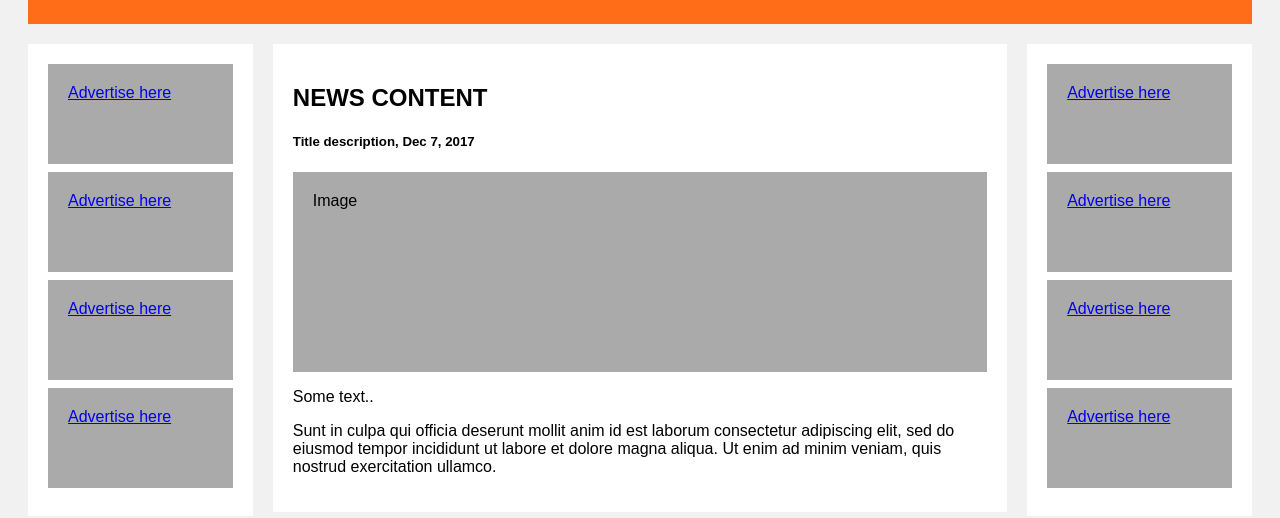
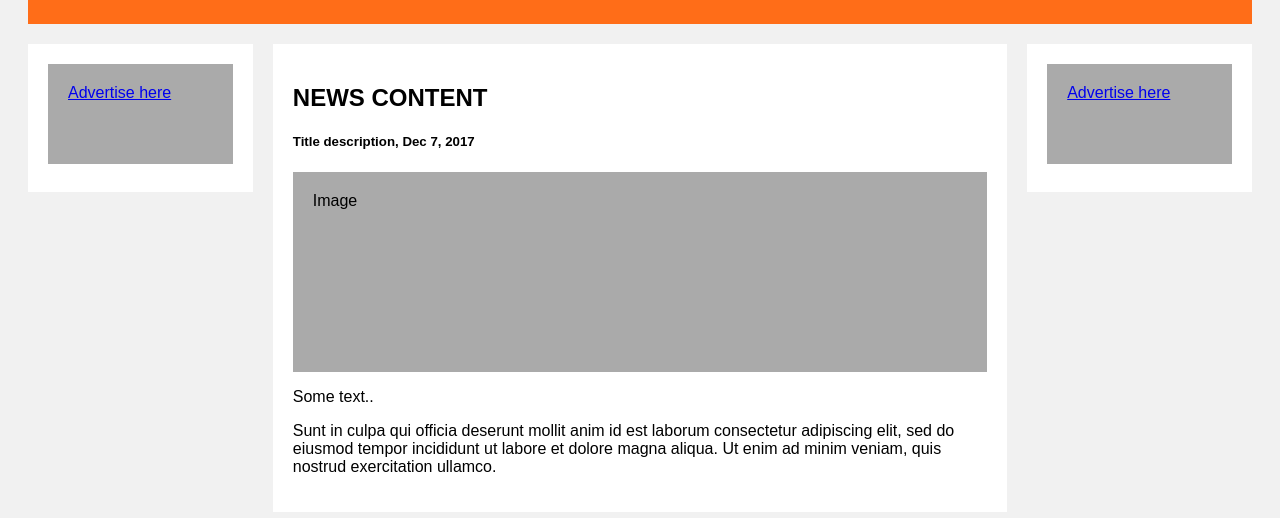
Before and after one commit to dynamitetechnology/steelgroup, a plain HTML site: page index.html in a window 1280 px wide. Shown: the part 294-812 px from the top of the page. Drawn offline with Linux system fonts and the light colour scheme.

Commit message:
Update index.html

```diff
--- a/index.html
+++ b/index.html
@@ -166,9 +166,9 @@ margin-top:15px;
   <div class="rightcolumn1">
     <div class="card">
      <a href="linkhere"> <div class="fakeimg" style="height:100px; margin-bottom:8px">Advertise here</div></a>
-	 <a href="linkhere"> <div class="fakeimg" style="height:100px; margin-bottom:8px">Advertise here</div></a>
+	<!-- <a href="linkhere"> <div class="fakeimg" style="height:100px; margin-bottom:8px">Advertise here</div></a>
      <a href="linkhere"> <div class="fakeimg" style="height:100px; margin-bottom:8px">Advertise here</div></a>
-	 <a href="linkhere"> <div class="fakeimg" style="height:100px; margin-bottom:8px">Advertise here</div></a>
+	 <a href="linkhere"> <div class="fakeimg" style="height:100px; margin-bottom:8px">Advertise here</div></a>-->
     </div>
   </div>
 
@@ -188,15 +188,15 @@ margin-top:15px;
   <div class="rightcolumn">
     <div class="card">
      <a href="linkhere"> <div class="fakeimg" style="height:100px; margin-bottom:8px">Advertise here</div></a>
-	 <a href="linkhere"> <div class="fakeimg" style="height:100px; margin-bottom:8px">Advertise here</div></a>
+	<!-- <a href="linkhere"> <div class="fakeimg" style="height:100px; margin-bottom:8px">Advertise here</div></a>
      <a href="linkhere"> <div class="fakeimg" style="height:100px; margin-bottom:8px">Advertise here</div></a>
-	 <a href="linkhere"> <div class="fakeimg" style="height:100px; margin-bottom:8px">Advertise here</div></a>
+	 <a href="linkhere"> <div class="fakeimg" style="height:100px; margin-bottom:8px">Advertise here</div></a>-->
     </div>
   </div>
 </div>
 
 
-
+<!--
 <div class="row bg-color">
 <div class="Downloadbtn">
   <h2 class="download-text">Downloads</h2>
@@ -218,7 +218,7 @@ margin-top:15px;
 </div>
   </div>
 </div>
-
+-->
 
 <div class="row">
 <div class="registernowbtn">
```
